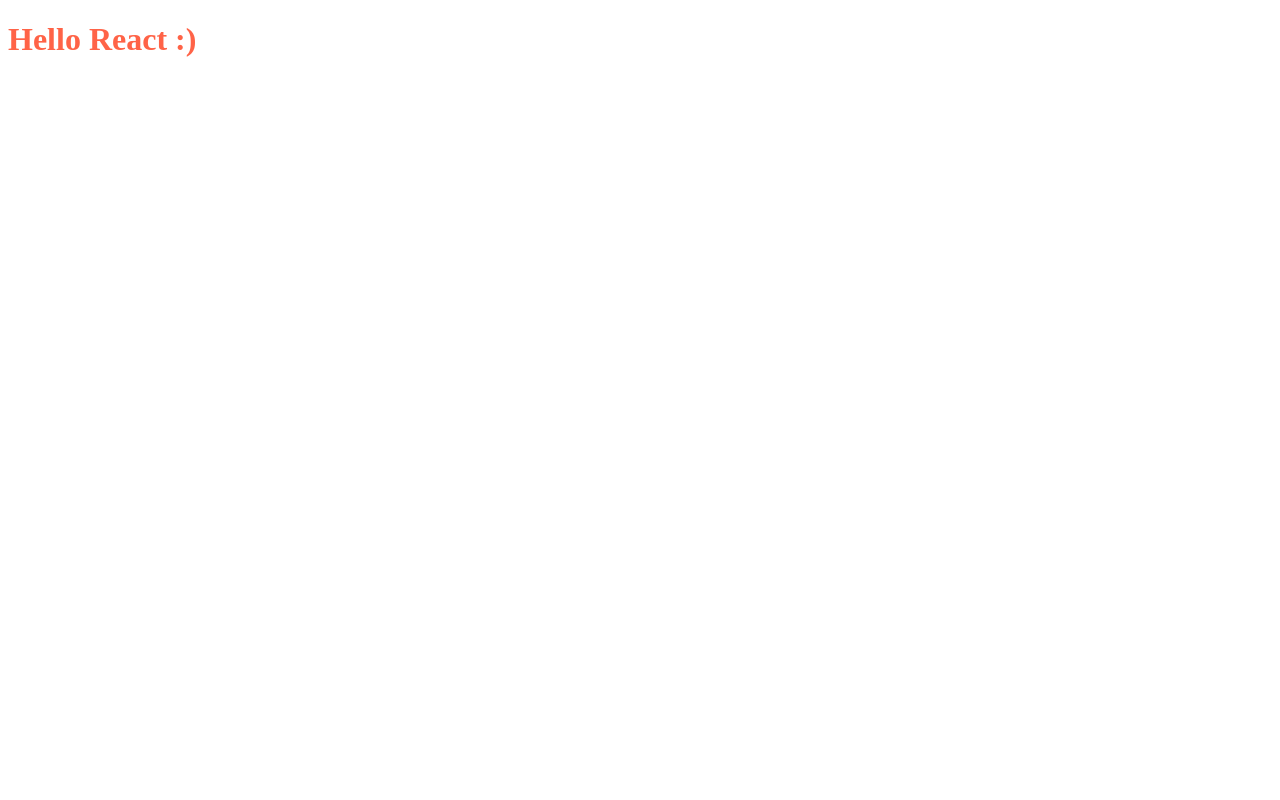
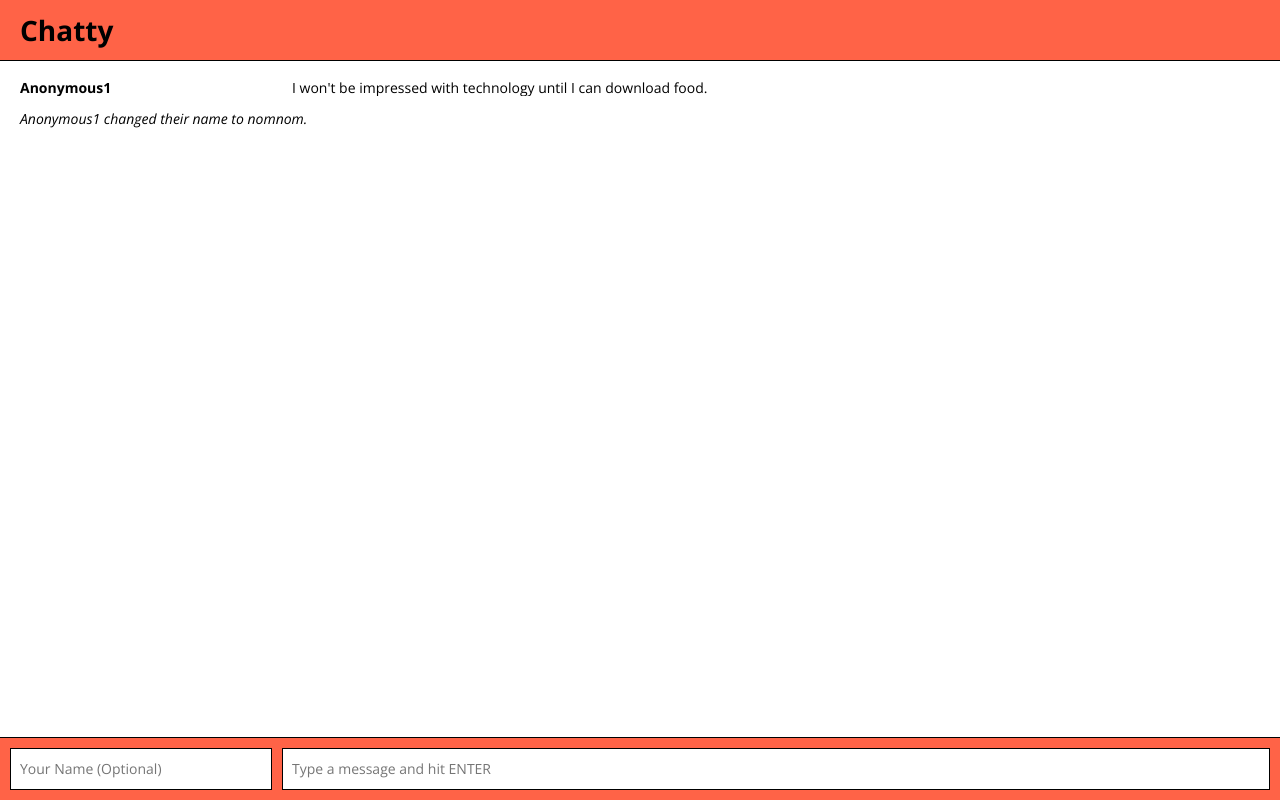
Before and after one commit to juliamoses/chattyApp, a React app: page / in a window 1280 px wide. Built offline with nearby package versions, Linux system fonts and the light colour scheme.

Commit message:
First react components implimented

```diff
--- a/src/App.jsx
+++ b/src/App.jsx
@@ -1,9 +1,18 @@
 import React, {Component} from 'react';
+import MessageList from './MessageList.jsx'
+import ChatBar from './ChatBar.jsx'
 
 class App extends Component {
   render() {
     return (
-      <h1>Hello React :)</h1>
+    	<div>
+    		<nav className="navbar">
+ 					<a href="/" className="navbar-brand">Chatty</a>
+				</nav>
+    		<MessageList/>
+    		<ChatBar />
+    	</div>
+
     );
   }
 }
--- /dev/null
+++ b/src/ChatBar.jsx
@@ -0,0 +1,18 @@
+import React, {Component} from 'react';
+
+class ChatBar extends Component {
+
+render() {
+    return (
+    <footer className="chatbar">
+ 		<input className="chatbar-username" placeholder="Your Name (Optional)" />
+ 		<input className="chatbar-message" placeholder="Type a message and hit ENTER" />
+		</footer>
+    );
+  }
+
+
+}
+
+
+export default ChatBar;
--- /dev/null
+++ b/src/Message.jsx
@@ -0,0 +1,20 @@
+import React, {Component} from 'react';
+
+
+class Message extends Component {
+	render() {
+    return (
+    	<div>
+    	 <div className="message">
+    			<span className="message-username">Anonymous1</span>
+   			  <span className="message-content">I won't be impressed with technology until I can download food.</span>
+  			</div>
+ 			  <div className="message system">
+    			Anonymous1 changed their name to nomnom.
+  			</div></div>
+    );
+  }
+
+}
+
+export default Message;
--- /dev/null
+++ b/src/MessageList.jsx
@@ -0,0 +1,15 @@
+import React, {Component} from 'react';
+import Message from './Message.jsx'
+
+class MessageList extends Component {
+	render() {
+    return (
+     <main className="messages">
+  		<Message />
+	</main>
+    );
+}
+
+}
+
+export default MessageList;
--- a/styles/home.scss
+++ b/styles/home.scss
@@ -1,3 +1,88 @@
-h1 {
-  color: tomato;
-}
+ @import url("https://fonts.googleapis.com/css?family=Open+Sans:400,400italic,700");
+ @import url("https://cdnjs.cloudflare.com/ajax/libs/normalize/4.2.0/normalize.min.css");
+
+    body {
+      background: white;
+      color: black;
+      font-family: 'Open Sans', sans-serif;
+      font-size: 14px;
+      margin: 70px 0;
+    }
+
+    .chatbar {
+      background: tomato;
+      border-top: 1px solid black;
+      bottom: 0;
+      display: flex;
+      left: 0;
+      padding: 5px;
+      position: fixed;
+      right: 0;
+    }
+
+    .chatbar-message,
+    .chatbar-username {
+      border: 1px solid black;
+      display: block;
+      height: 40px;
+      line-height: 40px;
+      margin: 5px;
+      padding: 0 9px;
+    }
+
+    .chatbar-message {
+      flex: 8;
+    }
+
+    .chatbar-username {
+      flex: 2;
+    }
+
+    .message {
+      display: flex;
+      padding: 5px;
+    }
+
+    .message.system {
+      font-style: italic;
+      padding: 5px 20px;
+    }
+
+    .message-content,
+    .message-username {
+      overflow: hidden;
+      margin: 5px;
+      padding: 0 10px;
+    }
+
+    .message-content {
+      flex: 8;
+    }
+
+    .message-username {
+      flex: 2;
+      font-weight: 700;
+    }
+
+    .navbar {
+      background: tomato;
+      border-bottom: 1px solid black;
+      height: 60px;
+      left: 0;
+      padding: 0 10px;
+      position: fixed;
+      right: 0;
+      top: 0;
+    }
+
+    .navbar-brand {
+      color: inherit;
+      display: block;
+      float: left;
+      font-weight: 700;
+      font-size: 28px;
+      height: 60px;
+      line-height: 60px;
+      padding: 0 10px;
+      text-decoration: none;
+    }
```
Also changed, not shown: index.html (+20 -0 lines).
